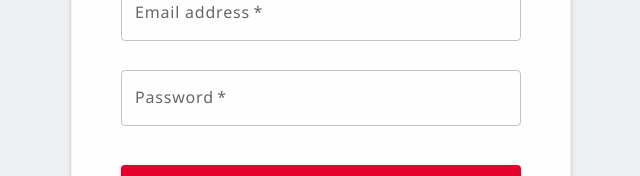
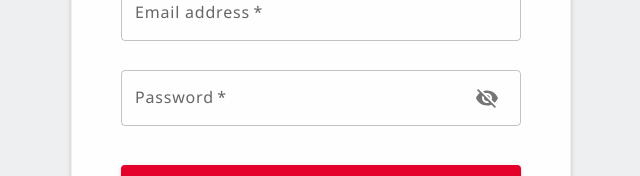
Before and after one commit to HouzezProject/houzez-app, a Next.js app: page /signin in a window 1280 px wide. Shown: the part 207-383 px from the top of the page, without its empty margins (319-959 px from the left). Built offline with nearby package versions, Linux system fonts and the light colour scheme.

Commit message:
sign-in hiding/showing password

```diff
--- a/src/components/SignIn/SignInInfo.tsx
+++ b/src/components/SignIn/SignInInfo.tsx
@@ -3,10 +3,11 @@ import { AxiosError } from "axios";
 import "./SignIn";
 import styled from "@emotion/styled";
 import { Box } from "@mui/system";
-import { Alert, AlertColor, Button, TextField } from "@mui/material";
+import { Alert, AlertColor, Button, IconButton, InputAdornment, TextField } from "@mui/material";
 import theme from "../../styles/theme";
 import axiosClient from "../../utils/axios";
 import router from "next/router";
+import { Visibility, VisibilityOff } from "@mui/icons-material";
 
 interface AccountActiveInfo {
   severity: AlertColor;
@@ -54,6 +55,11 @@ const SignInInfo = () => {
   const initialAccountActiveInfo: AccountActiveInfo = { severity: "error", display: "none", text: "" };
   const [accountActive, setAccountActive] = useState(initialAccountActiveInfo);
   const [submitLock, setSubmitLock] = useState(false);
+
+  const [values, setValues] = useState(false);
+  const handleClickShowPassword = () => {
+    setValues(!values);
+  };
 
   const handleSubmit = async () => {
     try {
@@ -110,10 +116,20 @@ const SignInInfo = () => {
           fullWidth
           id="password"
           label="Password"
-          type="password"
           value={password}
           onChange={(e) => setPassword(e.target.value)}
           disabled={submitLock}
+          type={values ? "text" : "password"}
+          InputProps={{
+            endAdornment: (
+              <InputAdornment position="end">
+                <IconButton onClick={handleClickShowPassword}>
+                  {values && <Visibility />}
+                  {!values && <VisibilityOff />}
+                </IconButton>
+              </InputAdornment>
+            )
+          }}
         />
         <SignInInfoButton variant="contained" onClick={handleSubmit} disabled={submitLock}>
           Sign In
```
